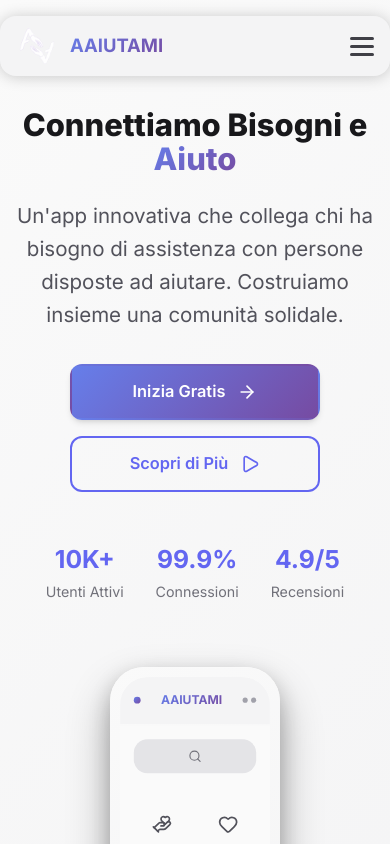
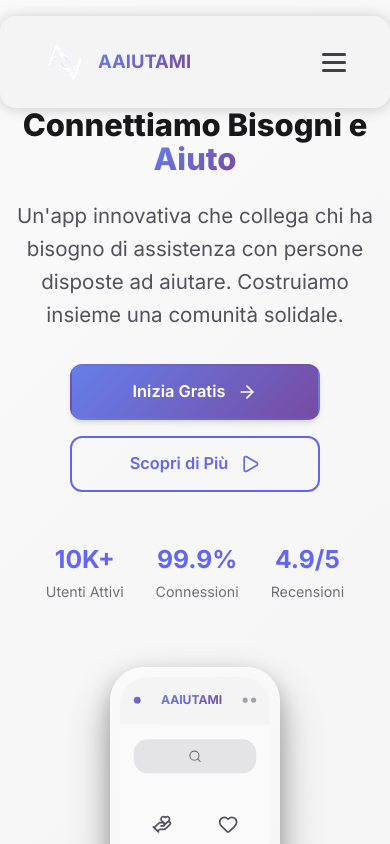
Before and after one commit to AAiutami/aaiutamiWeb, a Vue app: page / in a window 390 px wide. Shown: the top 844 px of the page. Built offline with nearby package versions, Linux system fonts and the light colour scheme.

Commit message:
style: update navbar padding and adjust mobile menu position and background color

```diff
--- a/src/components/layout/Header.vue
+++ b/src/components/layout/Header.vue
@@ -1,6 +1,6 @@
 <template>
     <header class="header">
-        <nav class="navbar container">
+        <nav class="navbar">
             <div class="nav-content">
                 <!-- Logo -->
                 <div class="logo">
@@ -102,6 +102,7 @@ onUnmounted(() => {
 }
 
 .navbar {
+    padding: var(--space-4) var(--space-10);
     position: relative;
 }
 
@@ -223,10 +224,10 @@ onUnmounted(() => {
 
 .mobile-menu {
     position: absolute;
-    top: 100%;
+    top: 100px;
     left: 0;
     right: 0;
-    background: white;
+    background: var(--gray-100);
     border-radius: 0 0 var(--rounded-xl) var(--rounded-xl);
     box-shadow: var(--shadow-xl);
     padding: var(--space-6);
```
